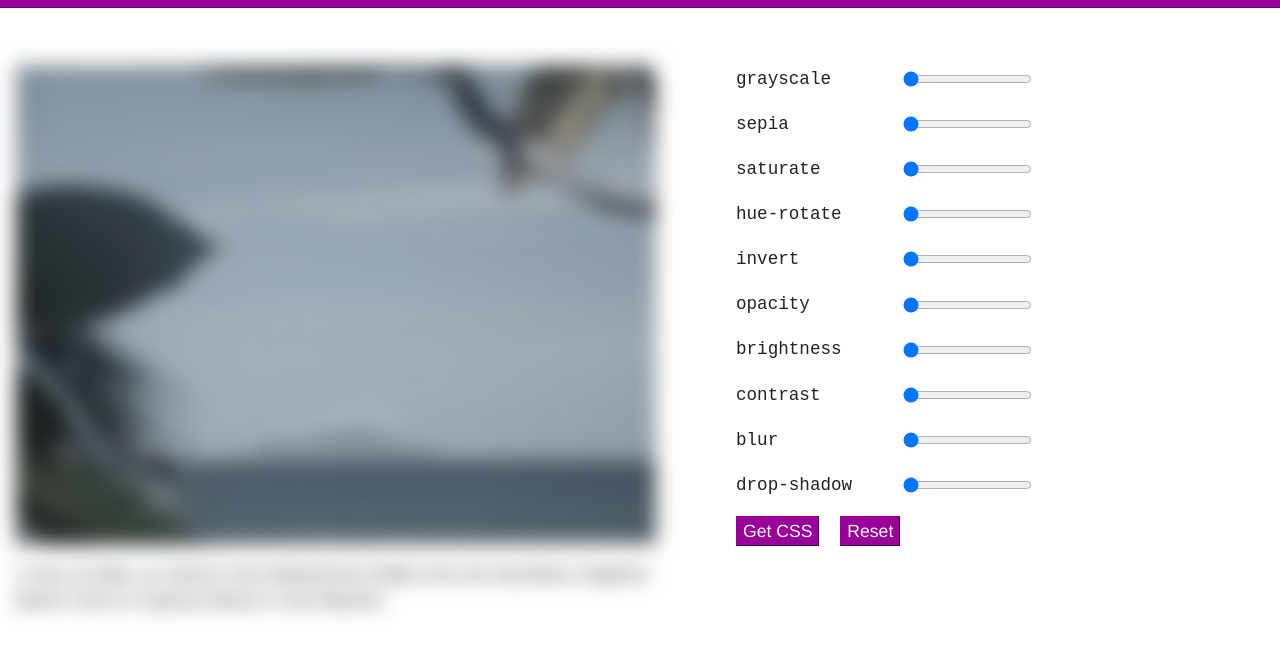
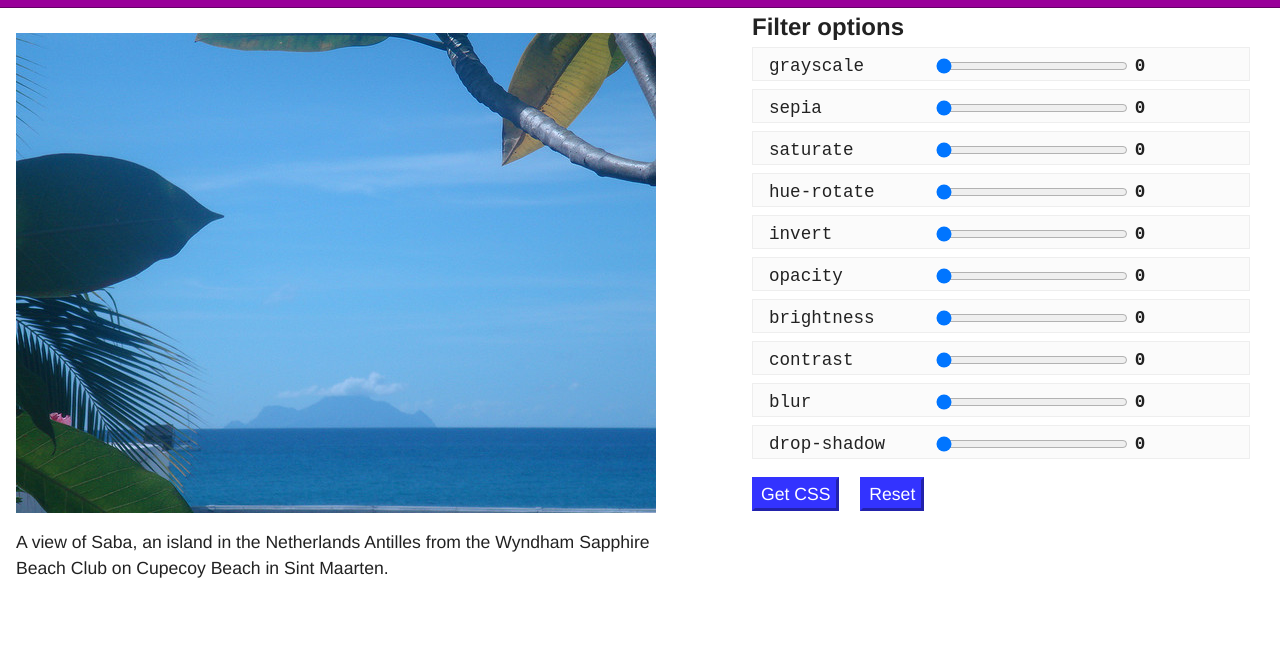
Before and after one commit to webinista/TinkeringWithCSSFilterEffects, a plain HTML site: page index.html in a window 1280 px wide. Shown: the part 33-688 px from the top of the page. Drawn offline with Linux system fonts and the light colour scheme.

Commit message:
Form outputting values. Basic UI complete.

```diff
--- a/filters.js
+++ b/filters.js
@@ -0,0 +1,21 @@
+var form = document.getElementsByTagName('form')[0];
+var updatevalue = function(e){
+    var val, value, valuewrap;
+
+    e.target.id == 'blur' ? val = e.target.value + 'px' : val = e.target.value;
+
+    value = document.createTextNode(val),
+    valuewrap = e.target.nextElementSibling;
+
+
+
+    valuewrap.replaceChild(value,valuewrap.firstChild);
+}
+
+var coo = function(e){
+    var filter = document.getElementById('filter');
+    console.log(filter);
+}
+
+form.addEventListener('change',updatevalue,false);
+form.addEventListener('change',coo,false);
--- a/index.html
+++ b/index.html
@@ -2,9 +2,8 @@
 <html lang="en-us">
 <head>
 	<meta charset="UTF-8">
-	<meta name="viewport" content="width=100rem,user-scalable=yes">
+	<meta name="viewport" content="width=device-width,user-scalable=yes">
 	<title>Tinkering with CSS Filters</title>
-	<link rel="stylesheet" href="droid-sans/stylesheet.css">
 	<link rel="stylesheet" href="s.css">
 </head>
 <body>
@@ -17,61 +16,82 @@
 	</p>
     </div>
     <form>
+       <h2>Filter options</h2>
        <p class="prop">
             <label for="grayscale">grayscale</label>
             <input type="range" name="grayscale" value="0" id="grayscale" min="0" max="1" step=".1">
+        	<b class="value">0</b>
+        	<span class="about hide">Value must be a number or percentage.</span>
 		</p>
 
         <p class="prop">
             <label for="sepia">sepia</label>
             <input type="range" name="sepia" value="0" id="sepia" min="0" max="1" step=".1">
+        	<b class="value">0</b>
+        	<span class="about hide">Value must be a number or percentage.</span>
 		</p>
 
         <p class="prop">
             <label for="saturate">saturate</label>
             <input type="range" name="saturate" value="0" id="saturate" min="0" max="1" step=".1">
+        	<b class="value">0</b>
+        	<span class="about hide">Value must be a number or percentage.</span>
 		</p>
 
         <p class="prop">
             <label for="hue-rotate">hue-rotate</label>
-            <input type="range" name="hue-rotate" value="0" id="hue-rotate" min="0" max="1" step=".1">
+            <input type="range" name="hue-rotate" value="0" id="hue-rotate" min="0" max="360" step=".1">
+        	<b class="value">0</b>
+        	<span class="about hide">Value must be an angle, in degrees (deg) or radians (rad)</span>
 		</p>
 
         <p class="prop">
             <label for="invert">invert</label>
             <input type="range" name="invert" value="0" id="invert" min="0" max="1" step=".1">
+        	<b class="value">0</b>
+        	<span class="about hide">Value must be a length.</span>
 		</p>
 
         <p class="prop">
             <label for="opacity">opacity</label>
             <input type="range" name="opacity" value="0" id="opacity" min="0" max="1" step=".1">
+        	<b class="value">0</b>
+        	<span class="about hide">Value must be a length.</span>
 		</p>
 
         <p class="prop">
             <label for="brightness">brightness</label>
             <input type="range" name="brightness" value="0" id="brightness" min="0" max="1" step=".1">
+        	<b class="value">0</b>
+        	<span class="about hide">Value must be a length.</span>
 		</p>
 
         <p class="prop">
             <label for="contrast">contrast</label>
             <input type="range" name="contrast" value="0" id="contrast" min="0" max="1" step=".1">
+        	<b class="value">0</b>
+        	<span class="about hide">Value must be a length.</span>
 		</p>
 
         <p class="prop">
             <label for="blur">blur</label>
-            <input type="range" name="blur" value="0" id="blur" min="0" max="1" step=".1">
+            <input type="range" name="blur" value="0" id="blur" min="0" max="100" step="1">
+        	<b class="value">0</b>
+        	<span class="about hide">Value must be a length.</span>
 		</p>
 
         <p class="prop">
             <label for="drop-shadow">drop-shadow</label>
             <input type="range" name="drop-shadow" value="0" id="drop-shadow" min="0" max="1" step=".1">
+        	<b class="value">0</b>
+        	<span class="about hide">Value must be a length.</span>
 		</p>
-        <p class="prop">
+        <p>
             <button type="button" id="button">Get CSS</button>
             <button type="reset" id="reset">Reset</button>
 		</p>
     </form>
 
-<script type="text/javascript"></script>
+<script type="text/javascript" src="filters.js"></script>
 </body>
 </html>
--- a/s.css
+++ b/s.css
@@ -1,6 +1,6 @@
 body{
     background:#fff;
-    font: 10px / 1.5 helvetica,arial,sans-serif;
+    font: 10px / 1 helvetica,arial,sans-serif;
     color:#222;
     margin:0;
     padding:0;
@@ -20,6 +20,10 @@ h1{
     line-height:1.2;
     border-bottom:1px solid #606
 }
+h2{
+    font-size: 1.5rem;
+    margin:0
+}
 p{
     font-size:1.1rem;
 }
@@ -27,25 +31,48 @@ p{
     width: 640px;
     float:left;
     padding-left:1rem;
+    line-height:1.5;
+    margin-top:3rem;
 }
 
-#filter{
-    -webkit-transition: -webkit-filter 500ms linear;
-    -webkit-filter: blur(10px) grayscale(80%);
-       -moz-filter: blur(10px);
-       margin-top:5rem;
-}
-#filter:hover,  #filter:focus{
-    -webkit-transition: -webkit-filter 500ms linear;
-    -webkit-filter: blur(0);
-       -moz-filter: blur(0);
-            filter: blur(0);
-}
-img{display:block; margin-bottom: 1rem;}
+img{display:block; margin:0 0 1rem;}
 
 form{
-    float:left;
-    margin: 5rem;
+    position:fixed;
+    right:0;
+    margin: 3rem;
+    width:30rem;
+    z-index:9997;
+}
+.prop{
+    margin:.5rem 0;
+    background:rgba(240,240,240,.3);
+    border:1px solid #eee;
+    padding:.5rem 0 .5rem 1rem;
+    width:100%;
+    -webkit-transition: min-height 1s linear, max-height 1s linear;
+    min-height:1rem;
+    max-height:1rem;
+    height:auto;
+}
+.prop:hover{
+    background:rgba(255,255,204,.5);
+    border-color:rgba(255,204,0,.2);
+   -webkit-transition: min-height 1s linear,  max-height 1s linear;
+    min-height:3rem;
+    max-height:3rem;
+    height:auto;
+    overflow:hidden;
+}
+
+.prop .about{
+    display:none;
+    font-size:.85rem;
+    padding-top:.7rem;
+}
+
+.prop:hover .about{
+    display:block;
 }
 
 label{
@@ -56,14 +83,24 @@ label,input[type=range]{
     display:inline-block;
     vertical-align:middle
 }
+input[type=range]{
+    width:12rem;
+    vertical-align:bottom;
+}
+.value{
+    display:inline-block;
+    text-align:right;
+    font-family:monospace;
+}
 button{
     margin:0 1rem 0 0;
     display:inline-block;
     text-align: center;
-    background:#909;
-    border:1px outset #909;
+    background:#33f;
+    border:3px outset #33f;
     color:#fff;
     font-size:inherit;
     font-family: inherit;
     line-height:1.5
 }
+button:hover{background:#9f0; border-color:#9f0;color:#000}
```
Lines whose indentation alone changed are shown as unchanged.
